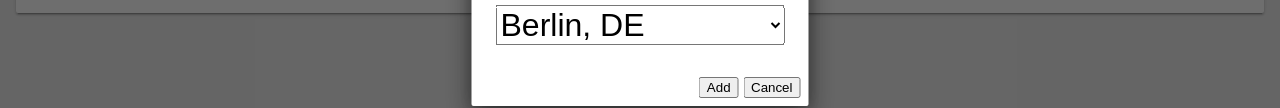
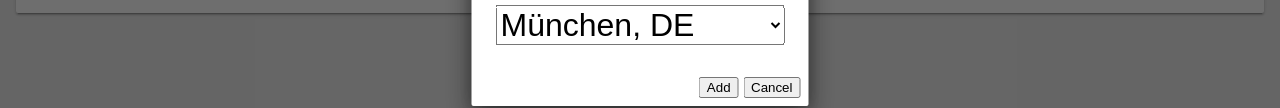
Before and after one commit to AndreKelling/googles-weather-pwa, a plain HTML site: page index.html in a window 1280 px wide. Both pictures are taken after a click on the button 1236 px from the left and 28 px from the top of the page. Shown: the part 406-514 px from the top of the page. Drawn offline with Linux system fonts and the light colour scheme.

Commit message:
add munich city

```diff
--- a/index.html
+++ b/index.html
@@ -148,6 +148,7 @@
         <select id="selectCityToAdd">
           <!-- Values map to Yahoo Weather API Where On Earth Identifiers (WOEIDs).
                https://developer.yahoo.com/weather/documentation.html#req -->
+          <option value="676757">München, DE</option>
           <option value="638242">Berlin, DE</option>
           <option value="2357536">Austin, TX</option>
           <option value="2367105">Boston, MA</option>
```
